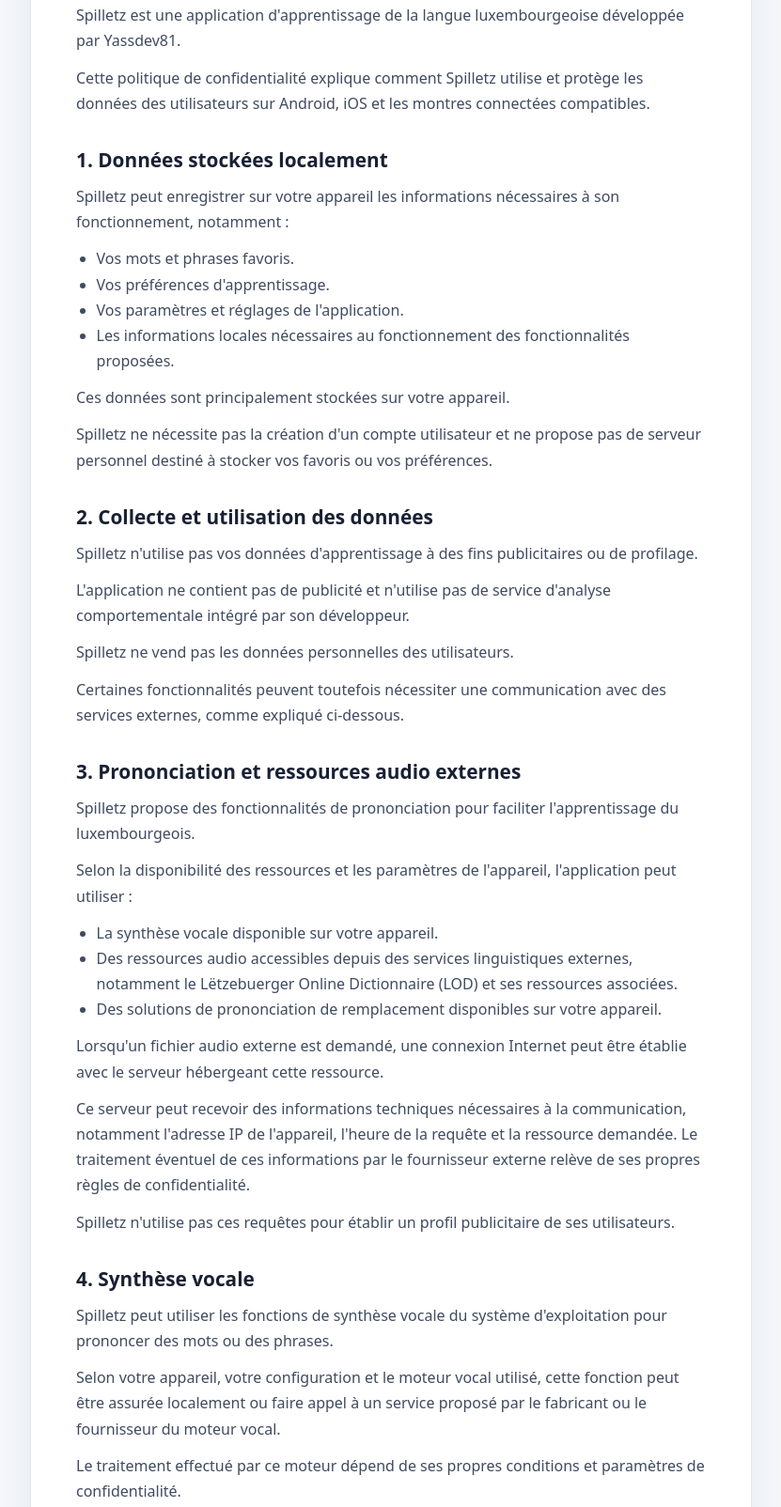
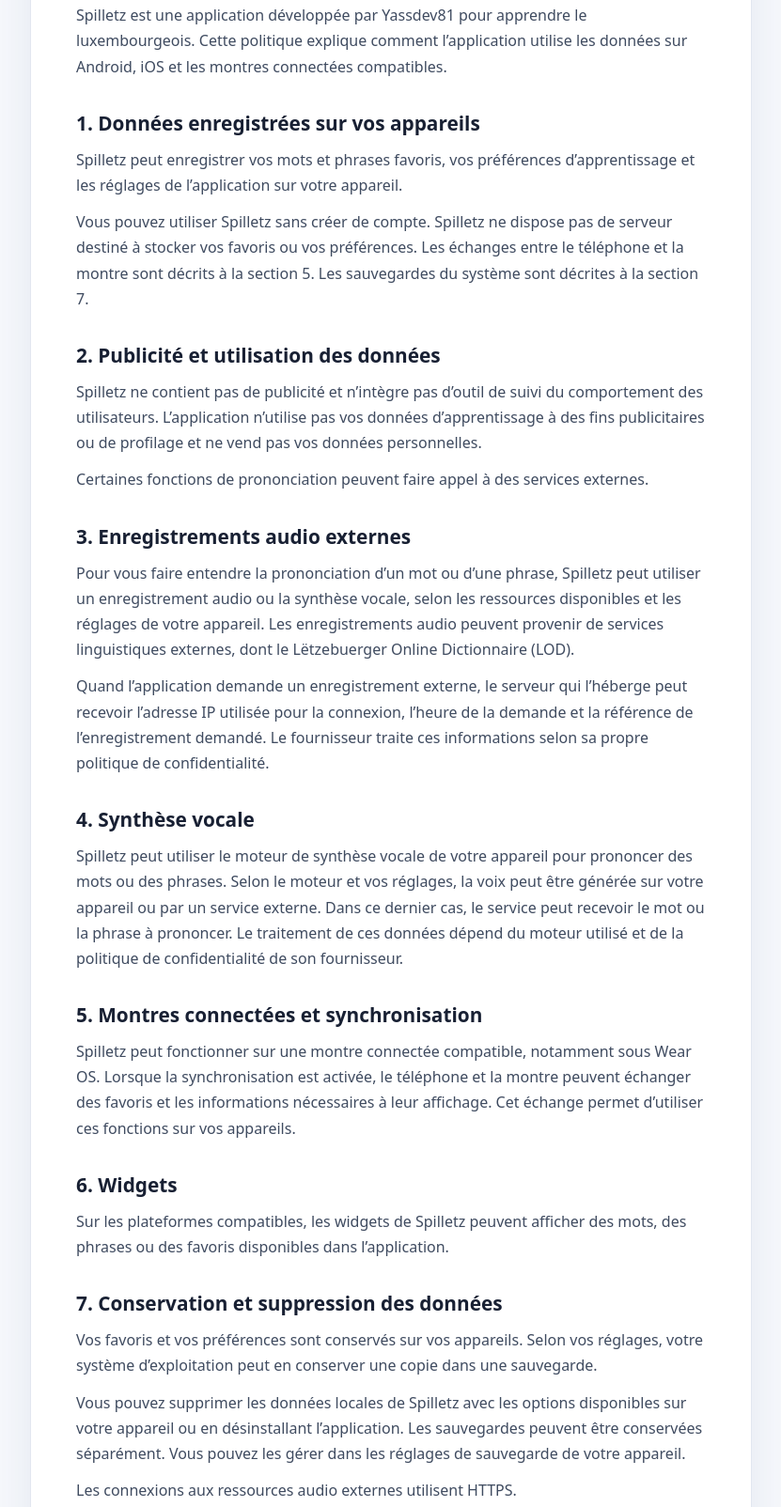
Before and after one commit to yassdev81-code/privacy-policies, a plain HTML site: page spilletz/index.html in a window 1280 px wide. Shown: the part 232-1836 px from the top of the page at 94% size, without its empty margins (224-1055 px from the left). Drawn offline with Linux system fonts and the light colour scheme.

Commit message:
Update Spilletz privacy policy

```diff
--- a/spilletz/index.html
+++ b/spilletz/index.html
@@ -23,72 +23,42 @@
     <h1>Politique de confidentialité — Spilletz</h1>
     <p class="updated">Dernière mise à jour : 17 novembre 2026</p>
 
-    <p>Spilletz est une application d'apprentissage de la langue luxembourgeoise développée par Yassdev81.</p>
-    <p>Cette politique de confidentialité explique comment Spilletz utilise et protège les données des utilisateurs sur Android, iOS et les montres connectées compatibles.</p>
+    <p>Spilletz est une application développée par Yassdev81 pour apprendre le luxembourgeois. Cette politique explique comment l’application utilise les données sur Android, iOS et les montres connectées compatibles.</p>
 
-    <h2>1. Données stockées localement</h2>
-    <p>Spilletz peut enregistrer sur votre appareil les informations nécessaires à son fonctionnement, notamment :</p>
-    <ul>
-      <li>Vos mots et phrases favoris.</li>
-      <li>Vos préférences d'apprentissage.</li>
-      <li>Vos paramètres et réglages de l'application.</li>
-      <li>Les informations locales nécessaires au fonctionnement des fonctionnalités proposées.</li>
-    </ul>
-    <p>Ces données sont principalement stockées sur votre appareil.</p>
-    <p>Spilletz ne nécessite pas la création d'un compte utilisateur et ne propose pas de serveur personnel destiné à stocker vos favoris ou vos préférences.</p>
+    <h2>1. Données enregistrées sur vos appareils</h2>
+    <p>Spilletz peut enregistrer vos mots et phrases favoris, vos préférences d’apprentissage et les réglages de l’application sur votre appareil.</p>
+    <p>Vous pouvez utiliser Spilletz sans créer de compte. Spilletz ne dispose pas de serveur destiné à stocker vos favoris ou vos préférences. Les échanges entre le téléphone et la montre sont décrits à la section 5. Les sauvegardes du système sont décrites à la section 7.</p>
 
-    <h2>2. Collecte et utilisation des données</h2>
-    <p>Spilletz n'utilise pas vos données d'apprentissage à des fins publicitaires ou de profilage.</p>
-    <p>L'application ne contient pas de publicité et n'utilise pas de service d'analyse comportementale intégré par son développeur.</p>
-    <p>Spilletz ne vend pas les données personnelles des utilisateurs.</p>
-    <p>Certaines fonctionnalités peuvent toutefois nécessiter une communication avec des services externes, comme expliqué ci-dessous.</p>
+    <h2>2. Publicité et utilisation des données</h2>
+    <p>Spilletz ne contient pas de publicité et n’intègre pas d’outil de suivi du comportement des utilisateurs. L’application n’utilise pas vos données d’apprentissage à des fins publicitaires ou de profilage et ne vend pas vos données personnelles.</p>
+    <p>Certaines fonctions de prononciation peuvent faire appel à des services externes.</p>
 
-    <h2>3. Prononciation et ressources audio externes</h2>
-    <p>Spilletz propose des fonctionnalités de prononciation pour faciliter l'apprentissage du luxembourgeois.</p>
-    <p>Selon la disponibilité des ressources et les paramètres de l'appareil, l'application peut utiliser :</p>
-    <ul>
-      <li>La synthèse vocale disponible sur votre appareil.</li>
-      <li>Des ressources audio accessibles depuis des services linguistiques externes, notamment le Lëtzebuerger Online Dictionnaire (LOD) et ses ressources associées.</li>
-      <li>Des solutions de prononciation de remplacement disponibles sur votre appareil.</li>
-    </ul>
-    <p>Lorsqu'un fichier audio externe est demandé, une connexion Internet peut être établie avec le serveur hébergeant cette ressource.</p>
-    <p>Ce serveur peut recevoir des informations techniques nécessaires à la communication, notamment l'adresse IP de l'appareil, l'heure de la requête et la ressource demandée. Le traitement éventuel de ces informations par le fournisseur externe relève de ses propres règles de confidentialité.</p>
-    <p>Spilletz n'utilise pas ces requêtes pour établir un profil publicitaire de ses utilisateurs.</p>
+    <h2>3. Enregistrements audio externes</h2>
+    <p>Pour vous faire entendre la prononciation d’un mot ou d’une phrase, Spilletz peut utiliser un enregistrement audio ou la synthèse vocale, selon les ressources disponibles et les réglages de votre appareil. Les enregistrements audio peuvent provenir de services linguistiques externes, dont le Lëtzebuerger Online Dictionnaire (LOD).</p>
+    <p>Quand l’application demande un enregistrement externe, le serveur qui l’héberge peut recevoir l’adresse IP utilisée pour la connexion, l’heure de la demande et la référence de l’enregistrement demandé. Le fournisseur traite ces informations selon sa propre politique de confidentialité.</p>
 
     <h2>4. Synthèse vocale</h2>
-    <p>Spilletz peut utiliser les fonctions de synthèse vocale du système d'exploitation pour prononcer des mots ou des phrases.</p>
-    <p>Selon votre appareil, votre configuration et le moteur vocal utilisé, cette fonction peut être assurée localement ou faire appel à un service proposé par le fabricant ou le fournisseur du moteur vocal.</p>
-    <p>Le traitement effectué par ce moteur dépend de ses propres conditions et paramètres de confidentialité.</p>
+    <p>Spilletz peut utiliser le moteur de synthèse vocale de votre appareil pour prononcer des mots ou des phrases. Selon le moteur et vos réglages, la voix peut être générée sur votre appareil ou par un service externe. Dans ce dernier cas, le service peut recevoir le mot ou la phrase à prononcer. Le traitement de ces données dépend du moteur utilisé et de la politique de confidentialité de son fournisseur.</p>
 
     <h2>5. Montres connectées et synchronisation</h2>
-    <p>Spilletz peut fonctionner sur une montre connectée compatible, notamment sous Wear OS.</p>
-    <p>Certaines informations, comme les favoris et les données nécessaires à leur affichage, peuvent être échangées entre le téléphone et la montre lorsque la synchronisation est activée.</p>
-    <p>Cette synchronisation sert uniquement au fonctionnement des fonctionnalités proposées par l'application. Les données synchronisées ne sont pas destinées à être publiées ni à être partagées avec d'autres utilisateurs.</p>
+    <p>Spilletz peut fonctionner sur une montre connectée compatible, notamment sous Wear OS. Lorsque la synchronisation est activée, le téléphone et la montre peuvent échanger des favoris et les informations nécessaires à leur affichage. Cet échange permet d’utiliser ces fonctions sur vos appareils.</p>
 
     <h2>6. Widgets</h2>
-    <p>Spilletz peut proposer des widgets sur les plateformes compatibles.</p>
-    <p>Ces widgets utilisent les informations nécessaires à leur affichage, comme les mots, les phrases ou les favoris disponibles dans l'application. Ils n'ont pas pour objectif de collecter des données personnelles supplémentaires.</p>
+    <p>Sur les plateformes compatibles, les widgets de Spilletz peuvent afficher des mots, des phrases ou des favoris disponibles dans l’application.</p>
 
-    <h2>7. Sécurité et conservation des données</h2>
-    <p>Les préférences et les favoris de Spilletz sont conservés localement sur vos appareils, sous réserve des mécanismes de sauvegarde éventuellement proposés par le système d'exploitation.</p>
-    <p>Les connexions aux ressources audio externes utilisent des communications sécurisées HTTPS.</p>
-    <p>Vous pouvez supprimer les données locales de Spilletz en utilisant les options disponibles sur votre appareil ou en désinstallant l'application. Certaines sauvegardes gérées par le système peuvent être conservées séparément selon vos paramètres.</p>
+    <h2>7. Conservation et suppression des données</h2>
+    <p>Vos favoris et vos préférences sont conservés sur vos appareils. Selon vos réglages, votre système d’exploitation peut en conserver une copie dans une sauvegarde.</p>
+    <p>Vous pouvez supprimer les données locales de Spilletz avec les options disponibles sur votre appareil ou en désinstallant l’application. Les sauvegardes peuvent être conservées séparément. Vous pouvez les gérer dans les réglages de sauvegarde de votre appareil.</p>
+    <p>Les connexions aux ressources audio externes utilisent HTTPS.</p>
 
     <h2>8. Services tiers</h2>
-    <p>Certaines fonctionnalités de Spilletz peuvent dépendre de services ou composants tiers, notamment :</p>
-    <ul>
-      <li>Les fournisseurs de ressources audio et linguistiques.</li>
-      <li>Les moteurs de synthèse vocale du système.</li>
-      <li>Les services du système d'exploitation nécessaires à la distribution, aux widgets et à la synchronisation entre appareils.</li>
-    </ul>
-    <p>Ces fournisseurs peuvent appliquer leurs propres politiques de confidentialité aux données techniques qu'ils traitent.</p>
+    <p>Les fournisseurs de ressources audio, les moteurs de synthèse vocale et les services du système d’exploitation peuvent appliquer leurs propres politiques de confidentialité aux données qu’ils traitent.</p>
 
     <h2>9. Modifications de cette politique</h2>
-    <p>Cette politique peut être mise à jour si les fonctionnalités de Spilletz évoluent ou si de nouveaux services sont intégrés. La date de dernière mise à jour sera modifiée pour refléter ces changements.</p>
+    <p>Cette politique peut évoluer si les fonctionnalités de Spilletz changent ou si de nouveaux services sont intégrés. La date affichée en haut de cette page indique la dernière mise à jour.</p>
 
     <h2>10. Contact</h2>
-    <p>Pour toute question relative à cette politique de confidentialité, vous pouvez contacter :</p>
-    <p>Équipe Spilletz<br><a href="mailto:ccartodo@gmail.com">ccartodo@gmail.com</a></p>
+    <p>Pour toute question sur cette politique, écrivez à l’équipe Spilletz à l’adresse <a href="mailto:ccartodo@gmail.com">ccartodo@gmail.com</a>.</p>
   </main>
 </body>
 </html>
```
